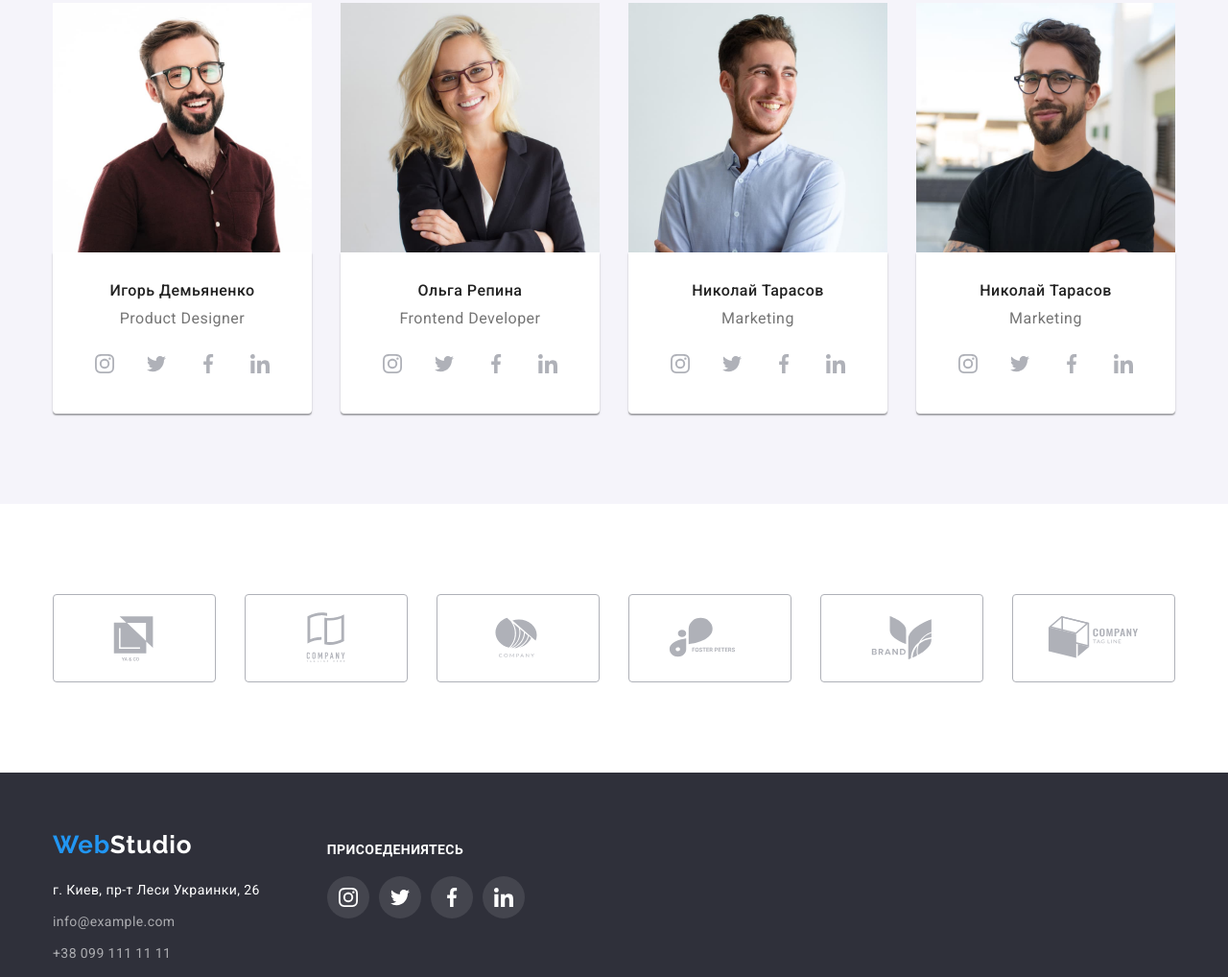
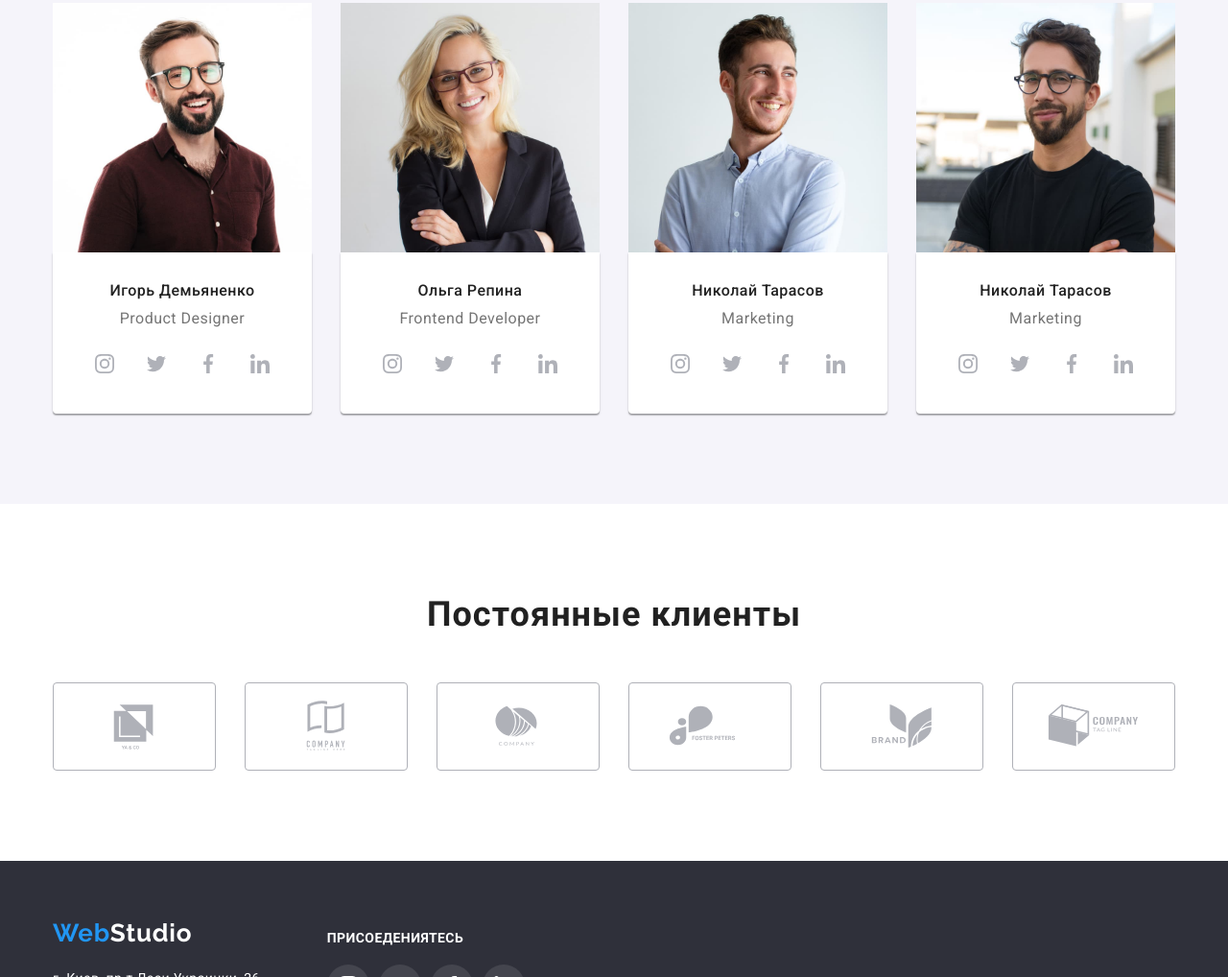
Before and after one commit to Pr3p0d/goit-markup-hw-04, a plain HTML site: page index.html in a window 1280 px wide. Shown: the part 1782-2800 px from the top of the page at 96% size. Drawn offline with nearby package versions, Linux system fonts and the light colour scheme.

Commit message:
made homework

```diff
--- a/css/styles.css
+++ b/css/styles.css
@@ -380,6 +380,15 @@ margin-right: 93px;
 
 
 /* clients */
+.clients-subtitle{
+    margin-bottom: 50px;
+    font-size: 36px;
+    line-height: 1.17;
+    text-align: center;
+    letter-spacing: 0.03em;
+    color: var(--title-text-color);
+}
+
 
 
 .clients-list {
--- a/index.html
+++ b/index.html
@@ -49,12 +49,14 @@
               <a class="contact-link link" href="mailto:info@devstudio.com" lang="en"
                 ><svg class="contact-logo" width="16" height="12">
                   <use href="./images/symbol-defs.svg#icon-envelope">
+                  </use>
                   </svg>info@devstudio.com</a>
             </li>
             <li class="contact-items">
               <a class="contact-link link" href="tel:+380961111111">
                 <svg class="contact-logo" width="10" height="16">
                 <use href="./images/symbol-defs.svg#icon-smartphone">
+                </use>
                 </svg>+38 096 111 11 11</a>
             </li>
           </ul>
@@ -76,6 +78,7 @@
               <div class="quality-icon">
                 <svg class="quality-logo" width="70" height="70">
                 <use href="./images/symbol-defs.svg#icon-antenna">
+                </use>
                 </svg>
               </div>
               <h3 class="quality-title">Внимание к деталям</h3>
@@ -87,6 +90,7 @@
               <div class="quality-icon">
                 <svg class="quality-logo" width="70" height="70">
                 <use href="./images/symbol-defs.svg#icon-clock">
+                </use>
                 </svg>
               </div>
               <h3 class="quality-title">Пунктуальность</h3>
@@ -98,6 +102,7 @@
               <div class="quality-icon">
                 <svg class="quality-logo" width="70" height="70">
                 <use href="./images/symbol-defs.svg#icon-diagram">
+                </use>
                 </svg>
               </div>
               <h3 class="quality-title">Планирование</h3>
@@ -109,6 +114,7 @@
               <div class="quality-icon">
                 <svg class="quality-logo" width="70" height="70">
                 <use href="./images/symbol-defs.svg#icon-astronaut">
+                </use>
                 </svg>
               </div>
               <h3 class="quality-title">Современные технологии</h3>
@@ -149,24 +155,28 @@
                     <a href="#" class="team-link" >
                      <svg class="clients-social" width="20" height="20">
                        <use href="./images/symbol-defs.svg#icon-instagram">
+                       </use>
                        </svg>
                     </a>
                  <li class="team-social-item">
                    <a href="#" class="team-link" >
                     <svg class="clients-social" width="20" height="20">
                      <use href="./images/symbol-defs.svg#icon-twitter">
+                      </use>
                      </svg>
                    </a>
                  <li class="team-social-item">
                   <a href="#" class="team-link" >
                     <svg class="clients-social" width="20" height="20">
                       <use href="./images/symbol-defs.svg#icon-facebook">
+                        </use>
                       </svg>
                    </a>
                 <li class="team-social-item">
                   <a href="#" class="team-link" >
                     <svg class="clients-social" width="20" height="20">
                      <use href="./images/symbol-defs.svg#icon-linkedin">
+                      </use>
                      </svg>
                   </a>
                 </ul>
@@ -182,24 +192,28 @@
                     <a href="#" class="team-link" >
                      <svg class="clients-social" width="20" height="20">
                        <use href="./images/symbol-defs.svg#icon-instagram">
+                        </use>
                        </svg>
                     </a>
                  <li class="team-social-item">
                    <a href="#" class="team-link" >
                     <svg class="clients-social" width="20" height="20">
                      <use href="./images/symbol-defs.svg#icon-twitter">
+                      </use>
                      </svg>
                    </a>
                  <li class="team-social-item">
                   <a href="#" class="team-link" >
                     <svg class="clients-social" width="20" height="20">
                       <use href="./images/symbol-defs.svg#icon-facebook">
+                        </use>
                       </svg>
                    </a>
                 <li class="team-social-item">
                   <a href="#" class="team-link" >
                     <svg class="clients-social" width="20" height="20">
                      <use href="./images/symbol-defs.svg#icon-linkedin">
+                      </use>
                      </svg>
                   </a>
                 </ul>
@@ -215,24 +229,28 @@
                     <a href="#" class="team-link" >
                      <svg class="clients-social" width="20" height="20">
                        <use href="./images/symbol-defs.svg#icon-instagram">
+                        </use>
                        </svg>
                     </a>
                  <li class="team-social-item">
                    <a href="#" class="team-link" >
                     <svg class="clients-social" width="20" height="20">
                      <use href="./images/symbol-defs.svg#icon-twitter">
+                      </use>
                      </svg>
                    </a>
                  <li class="team-social-item">
                   <a href="#" class="team-link" >
                     <svg class="clients-social" width="20" height="20">
                       <use href="./images/symbol-defs.svg#icon-facebook">
+                        </use>
                       </svg>
                    </a>
                 <li class="team-social-item">
                   <a href="#" class="team-link" >
                     <svg class="clients-social" width="20" height="20">
                      <use href="./images/symbol-defs.svg#icon-linkedin">
+                      </use>
                      </svg>
                   </a>
                 </ul>
@@ -248,24 +266,28 @@
                     <a href="#" class="team-link" >
                      <svg class="clients-social" width="20" height="20">
                        <use href="./images/symbol-defs.svg#icon-instagram">
+                        </use>
                        </svg>
                     </a>
                  <li class="team-social-item">
                    <a href="#" class="team-link" >
                     <svg class="clients-social" width="20" height="20">
                      <use href="./images/symbol-defs.svg#icon-twitter">
+                      </use>
                      </svg>
                    </a>
                  <li class="team-social-item">
                   <a href="#" class="team-link" >
                     <svg class="clients-social" width="20" height="20">
                       <use href="./images/symbol-defs.svg#icon-facebook">
+                        </use>
                       </svg>
                    </a>
                 <li class="team-social-item">
                   <a href="#" class="team-link" >
                     <svg class="clients-social" width="20" height="20">
                      <use href="./images/symbol-defs.svg#icon-linkedin">
+                      </use>
                      </svg>
                   </a>
                 </ul>
@@ -276,11 +298,13 @@
       </section>
       <section class="clients section">
         <div class="container">
+          <h2 class="clients-subtitle">Постоянные клиенты</h2>
         <ul class="clients-list list">
           <li class="clients-item">
            <a href="#" class="clients-link" >
             <svg class="clients-logo" width="106" height="60">
               <use href="./images/symbol-defs.svg#icon-Logoya-co">
+                </use>
               </svg>
            </a>
            </li>
@@ -288,6 +312,7 @@
             <a href="#" class="clients-link" >
              <svg class="clients-logo" width="106" height="60">
                <use href="./images/symbol-defs.svg#icon-Logotaglin">
+                </use>
                </svg>
             </a>
             </li>
@@ -295,6 +320,7 @@
               <a href="#" class="clients-link" >
                <svg class="clients-logo" width="106" height="60">
                  <use href="./images/symbol-defs.svg#icon-Logocompany">
+                  </use>
                  </svg>
               </a>
               </li>
@@ -302,6 +328,7 @@
                 <a href="#" class="clients-link" >
                  <svg class="clients-logo" width="106" height="60">
                    <use href="./images/symbol-defs.svg#icon-Logofoster">
+                    </use>
                    </svg>
                 </a>
                 </li>
@@ -309,6 +336,7 @@
                   <a href="#" class="clients-link" >
                    <svg class="clients-logo" width="106" height="60">
                      <use href="./images/symbol-defs.svg#icon-Logobrand">
+                      </use>
                      </svg>
                   </a>
                   </li>
@@ -316,6 +344,7 @@
                     <a href="#" class="clients-link" >
                      <svg class="clients-logo" width="106" height="60">
                        <use href="./images/symbol-defs.svg#icon-Logotagline">
+                        </use>
                        </svg>
                     </a>
                     </li>
@@ -358,25 +387,30 @@
           <a href="#" class="footer-logo-link">
             <svg class="footer-logo-social" width="20" height="20">
               <use href="./images/symbol-defs.svg#icon-instagram">
+                </use>
+
               </svg>
            </a>
         <li class="footer-social-item ">
           <a href="#" class="footer-logo-link">
            <svg class="footer-logo-social" width="20" height="20">
             <use href="./images/symbol-defs.svg#icon-twitter">
+            </use>
             </svg>
           </a>
         <li class="footer-social-item">
          <a href="#" class="footer-logo-link">
            <svg class="footer-logo-social" width="20" height="20">
              <use href="./images/symbol-defs.svg#icon-facebook">
+            </use>
              </svg>
           </a>
        <li class="footer-social-item">
          <a href="#" class="footer-logo-link" >
            <svg class="footer-logo-social" width="20" height="20">
             <use href="./images/symbol-defs.svg#icon-linkedin">
-            </svg>
+              </use>
+              </svg>
          </a>
       </ul>
         </div>
```
Also changed, not shown: portfolio.html (+6 -0 lines).
